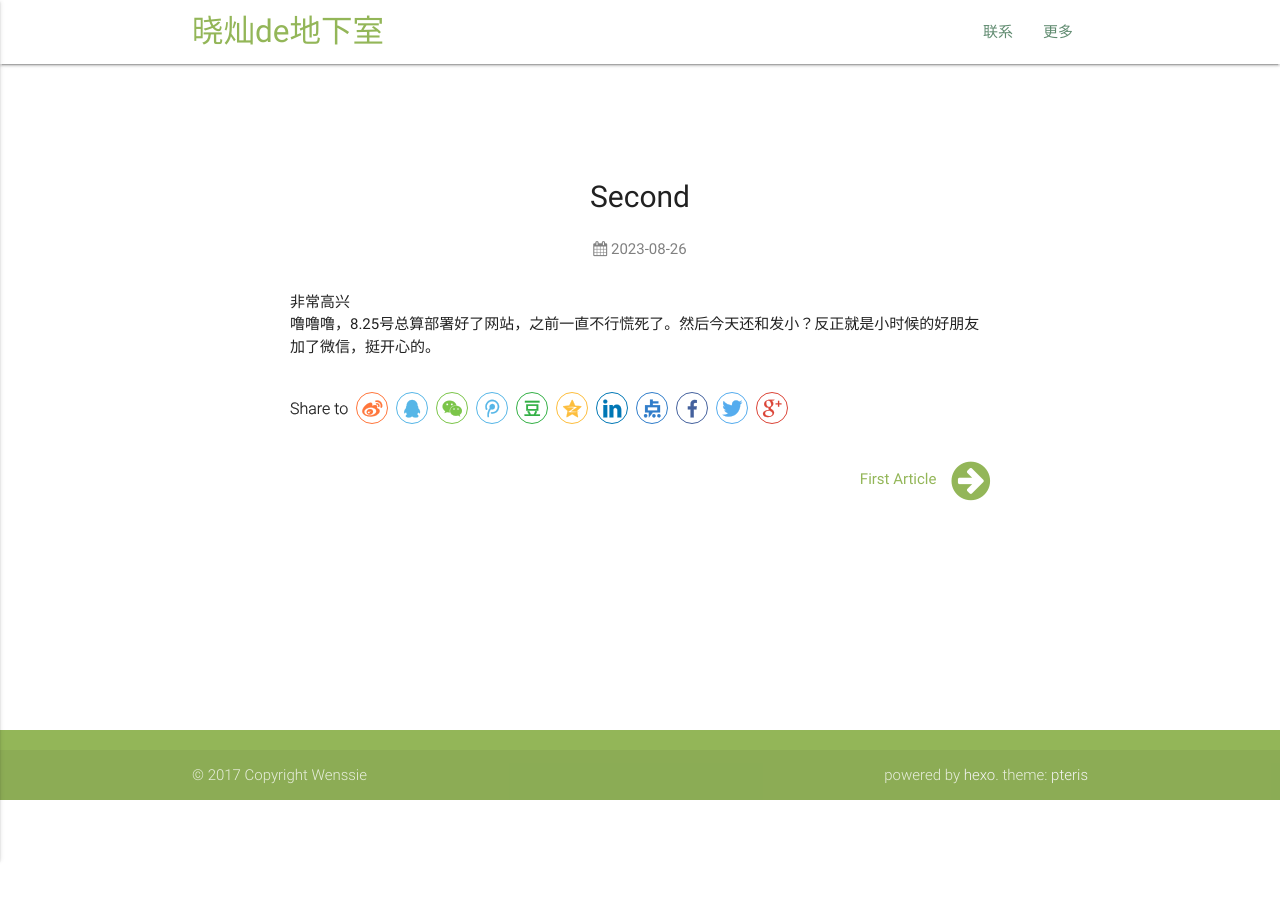
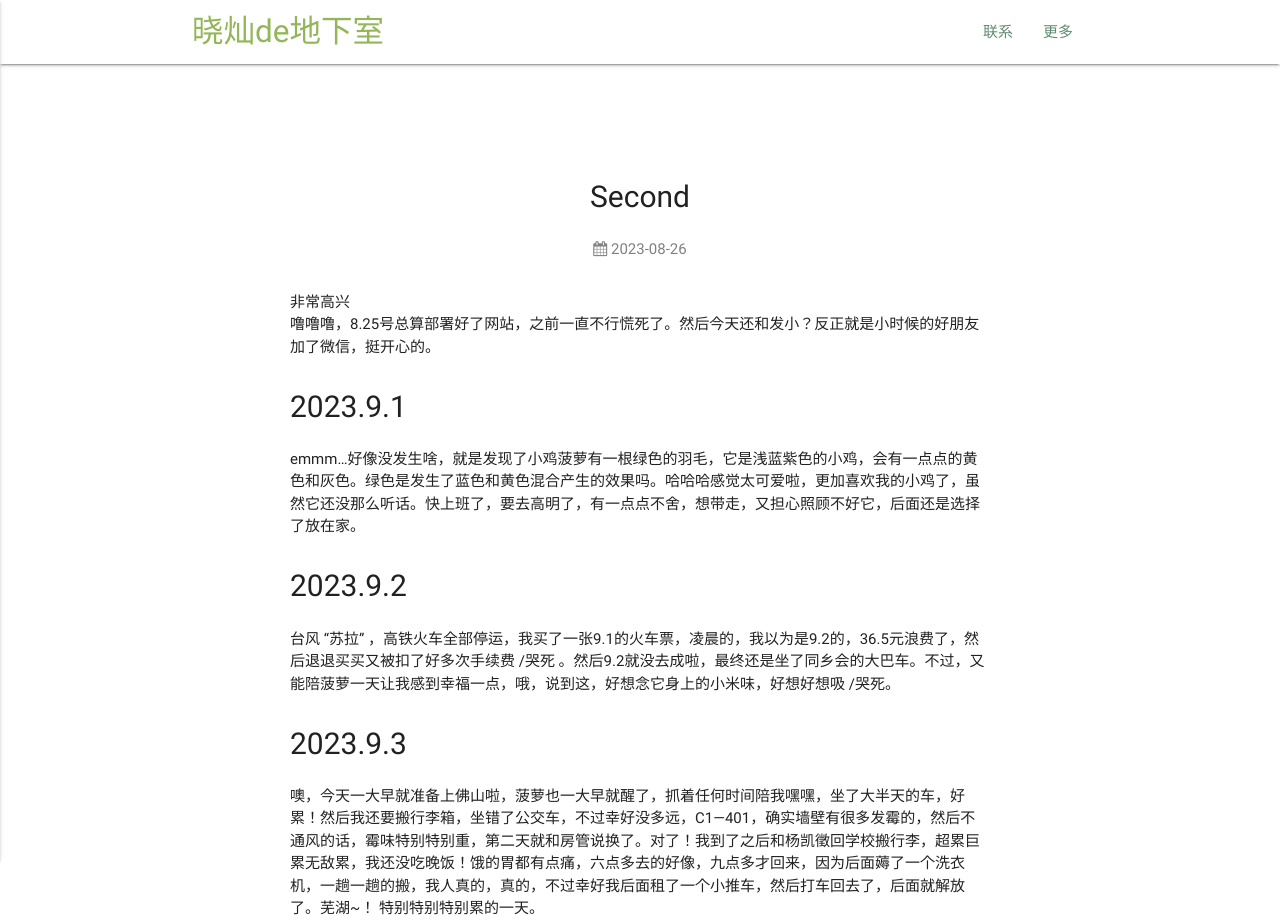
Before and after one commit to xiaocan11/xiaocan11.github.io, a plain HTML site: page 2023/08/26/Second/index.html in a window 1280 px wide. Shown: the top 923 px of the page. Before the commit the page ends 800 px from the top, so only its background shows below. Drawn offline with Linux system fonts and the light colour scheme.

Commit message:
Site updated: 2023-09-04 22:41:14

```diff
--- a/2023/08/26/Second/index.html
+++ b/2023/08/26/Second/index.html
@@ -36,7 +36,7 @@
 
 
     <meta name="description" content="非常高兴噜噜噜，8.25号总算部署好了网站，之前一直不行慌死了。然后今天还和发小？反正就是小时候的好朋友加了微信，挺开心的。
-"/>
+2023.9.1emmm…好像没发生啥，就是发现了小鸡菠萝有一根绿色..."/>
 
 
         <link rel="shortcut icon" type="image/x-icon" href="/favicon.png?v="/>
@@ -152,6 +152,9 @@
                 <div class="content">
 
     <p>非常高兴<br>噜噜噜，8.25号总算部署好了网站，之前一直不行慌死了。然后今天还和发小？反正就是小时候的好朋友加了微信，挺开心的。</p>
+<h1 id="2023-9-1"><a href="#2023-9-1" class="headerlink" title="2023.9.1"></a>2023.9.1</h1><p>emmm…好像没发生啥，就是发现了小鸡菠萝有一根绿色的羽毛，它是浅蓝紫色的小鸡，会有一点点的黄色和灰色。绿色是发生了蓝色和黄色混合产生的效果吗。哈哈哈感觉太可爱啦，更加喜欢我的小鸡了，虽然它还没那么听话。快上班了，要去高明了，有一点点不舍，想带走，又担心照顾不好它，后面还是选择了放在家。</p>
+<h1 id="2023-9-2"><a href="#2023-9-2" class="headerlink" title="2023.9.2"></a>2023.9.2</h1><p>台风 “苏拉” ，高铁火车全部停运，我买了一张9.1的火车票，凌晨的，我以为是9.2的，36.5元浪费了，然后退退买买又被扣了好多次手续费 &#x2F;哭死 。然后9.2就没去成啦，最终还是坐了同乡会的大巴车。不过，又能陪菠萝一天让我感到幸福一点，哦，说到这，好想念它身上的小米味，好想好想吸 &#x2F;哭死。</p>
+<h1 id="2023-9-3"><a href="#2023-9-3" class="headerlink" title="2023.9.3"></a>2023.9.3</h1><p>噢，今天一大早就准备上佛山啦，菠萝也一大早就醒了，抓着任何时间陪我嘿嘿，坐了大半天的车，好累！然后我还要搬行李箱，坐错了公交车，不过幸好没多远，C1—401，确实墙壁有很多发霉的，然后不通风的话，霉味特别特别重，第二天就和房管说换了。对了！我到了之后和杨凯徵回学校搬行李，超累巨累无敌累，我还没吃晚饭！饿的胃都有点痛，六点多去的好像，九点多才回来，因为后面薅了一个洗衣机，一趟一趟的搬，我人真的，真的，不过幸好我后面租了一个小推车，然后打车回去了，后面就解放了。芜湖~！ 特别特别特别累的一天。</p>
 
 
                 </div>
```
